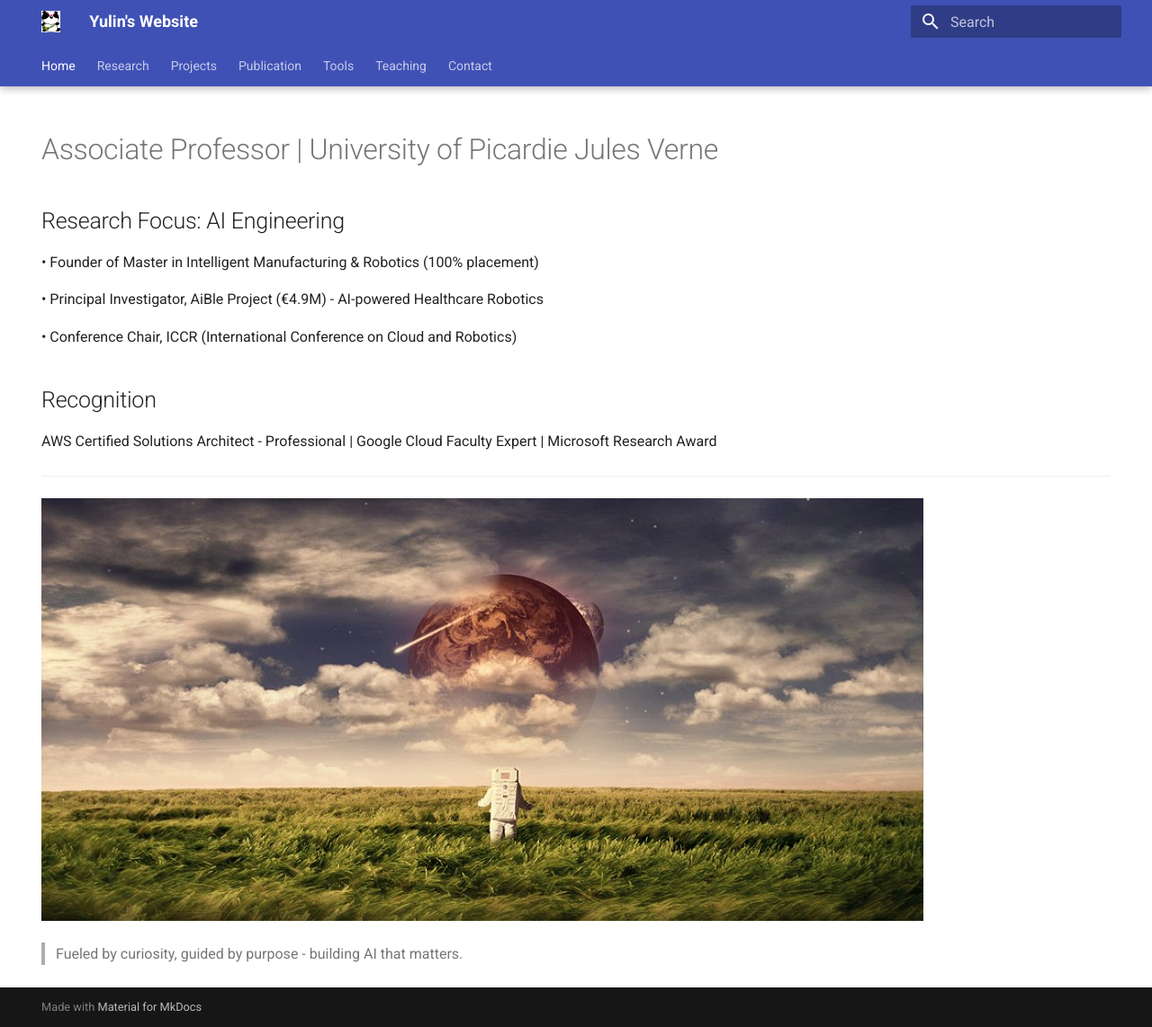
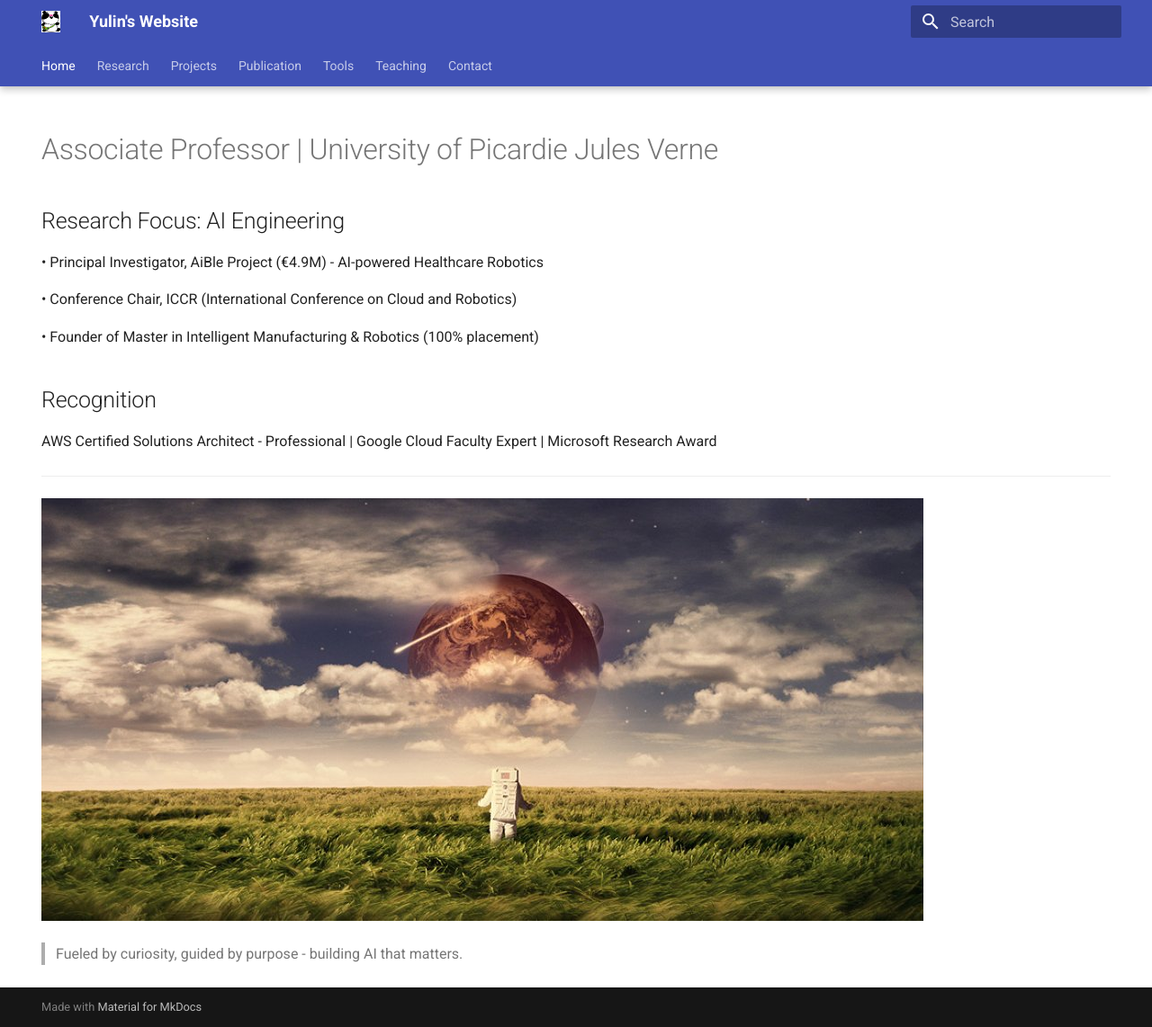
Before and after one commit to yulinz888888/yulinz888888.github.io, an MkDocs documentation site: the page built from docs/index.md, in a window 1280 px wide and 1142 px high. Shown: the whole window at 90% size. Built offline with MkDocs 1.6.1 and Material for MkDocs 9.7.7, drawn with Linux system fonts in a browser that asks for light colours.

Commit message:
Update homepage

```diff
--- a/docs/index.md
+++ b/docs/index.md
@@ -8,11 +8,11 @@ hide:
 
 ## Research Focus: AI Engineering
 
-• Founder of Master in Intelligent Manufacturing & Robotics (100% placement)
-
 • Principal Investigator, AiBle Project (€4.9M) - AI-powered Healthcare Robotics
 
 • Conference Chair, ICCR (International Conference on Cloud and Robotics)
+
+• Founder of Master in Intelligent Manufacturing & Robotics (100% placement)
 
 ## Recognition
 
```
